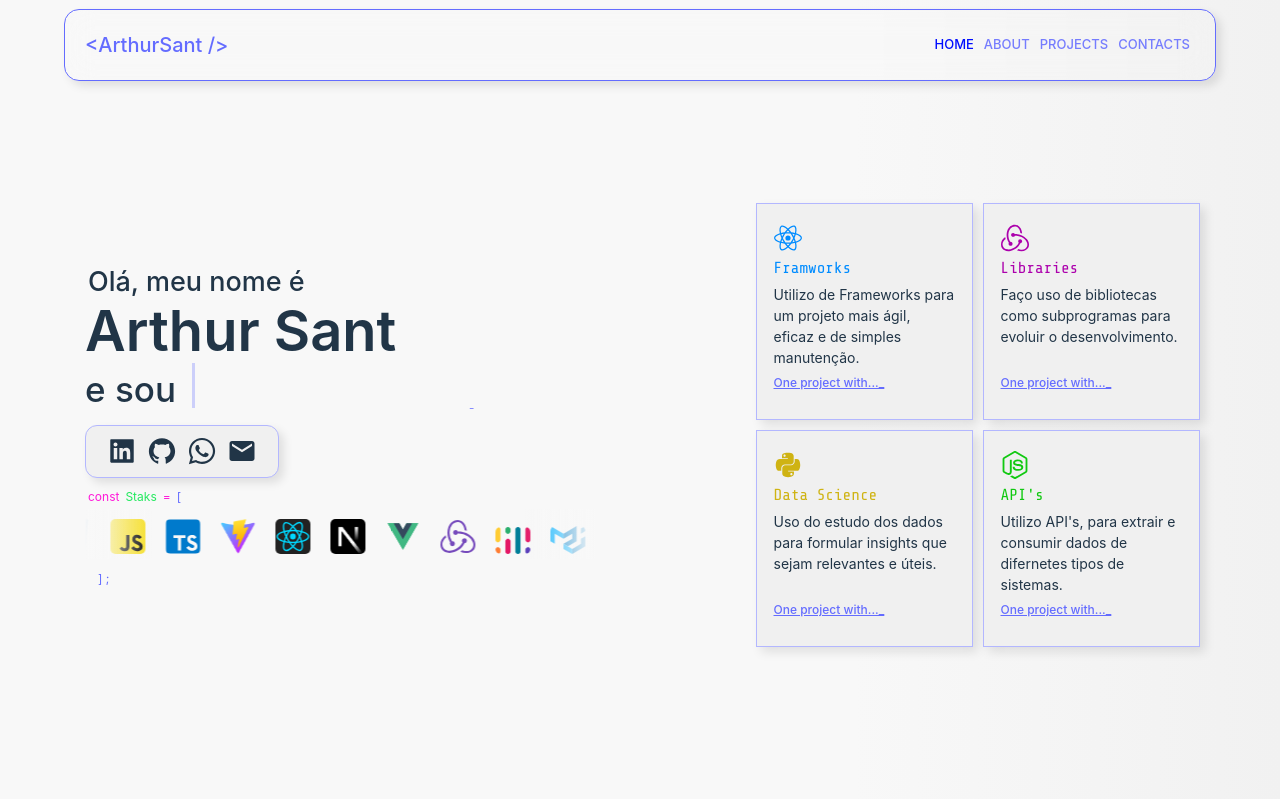
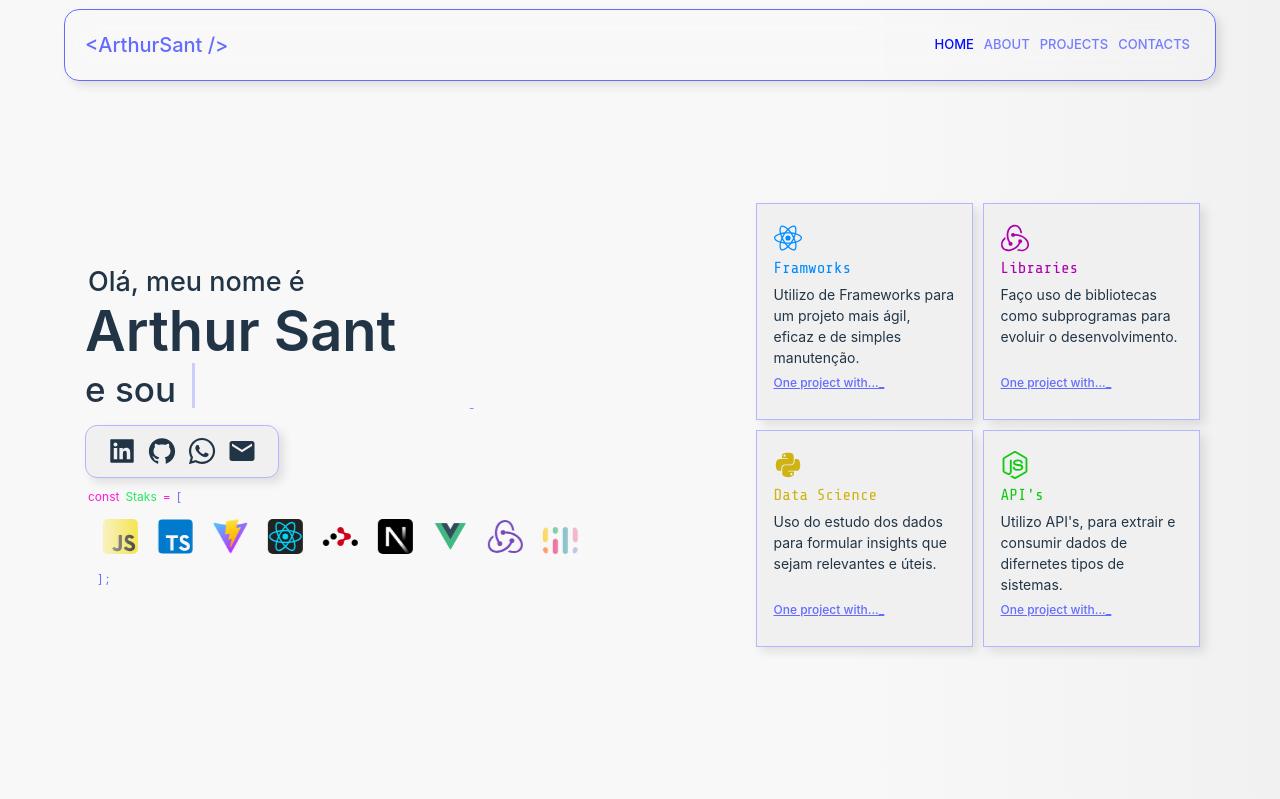
Before and after one commit to ArthurSantDev/ArthurSant, a React (Vite) app: page / in a window 1280 px wide. Shown: the top 799 px of the page. Built offline with nearby package versions, Linux system fonts and the light colour scheme; grey boxes are pictures that could not be loaded.

Commit message:
add react-router to const stacks

```diff
--- a/src/components/Stacks/index.jsx
+++ b/src/components/Stacks/index.jsx
@@ -24,6 +24,7 @@ const index = () => {
              <img src="/assets/stacks/typescript.svg"/>
              <img src="/assets/stacks/vite-js.svg"/>
              <img src="/assets/stacks/react.svg"/>
+             <img src="/assets/stacks/react-router.svg"/>
              <img src="/assets/stacks/nextjs.svg"/>
              <img src="/assets/stacks/vue.svg"/>
              <img src="/assets/stacks/redux.svg"/>
@@ -53,6 +54,7 @@ const index = () => {
             <img src="/assets/stacks/typescript.svg"/>
             <img src="/assets/stacks/vite-js.svg"/>
             <img src="/assets/stacks/react.svg"/>
+            <img src="/assets/stacks/react-router.svg"/>
             <img src="/assets/stacks/nextjs.svg"/>
             <img src="/assets/stacks/vue.svg"/>
             <img src="/assets/stacks/redux.svg"/>
```
Also changed, not shown: public/assets/stacks/react-router.svg (added).
